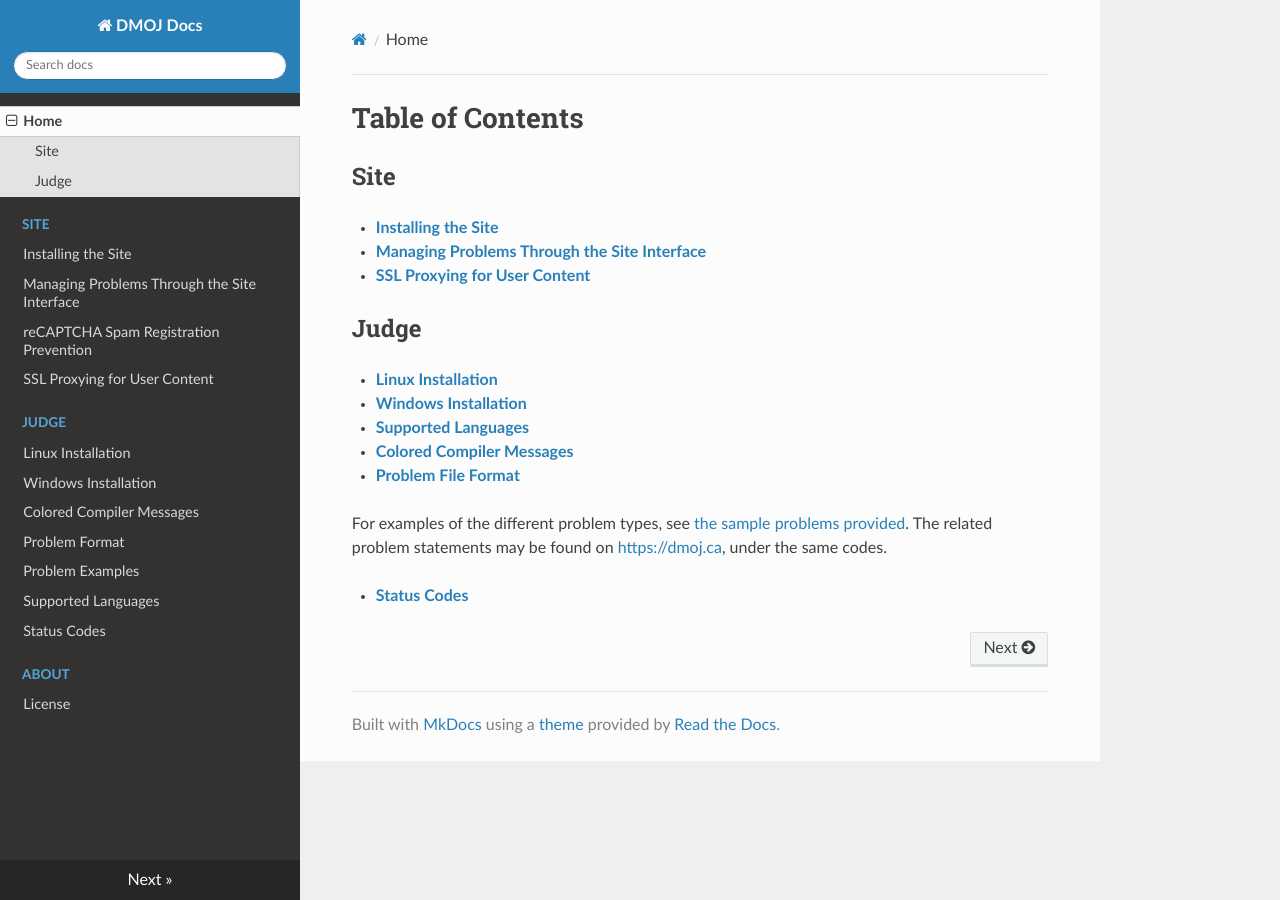
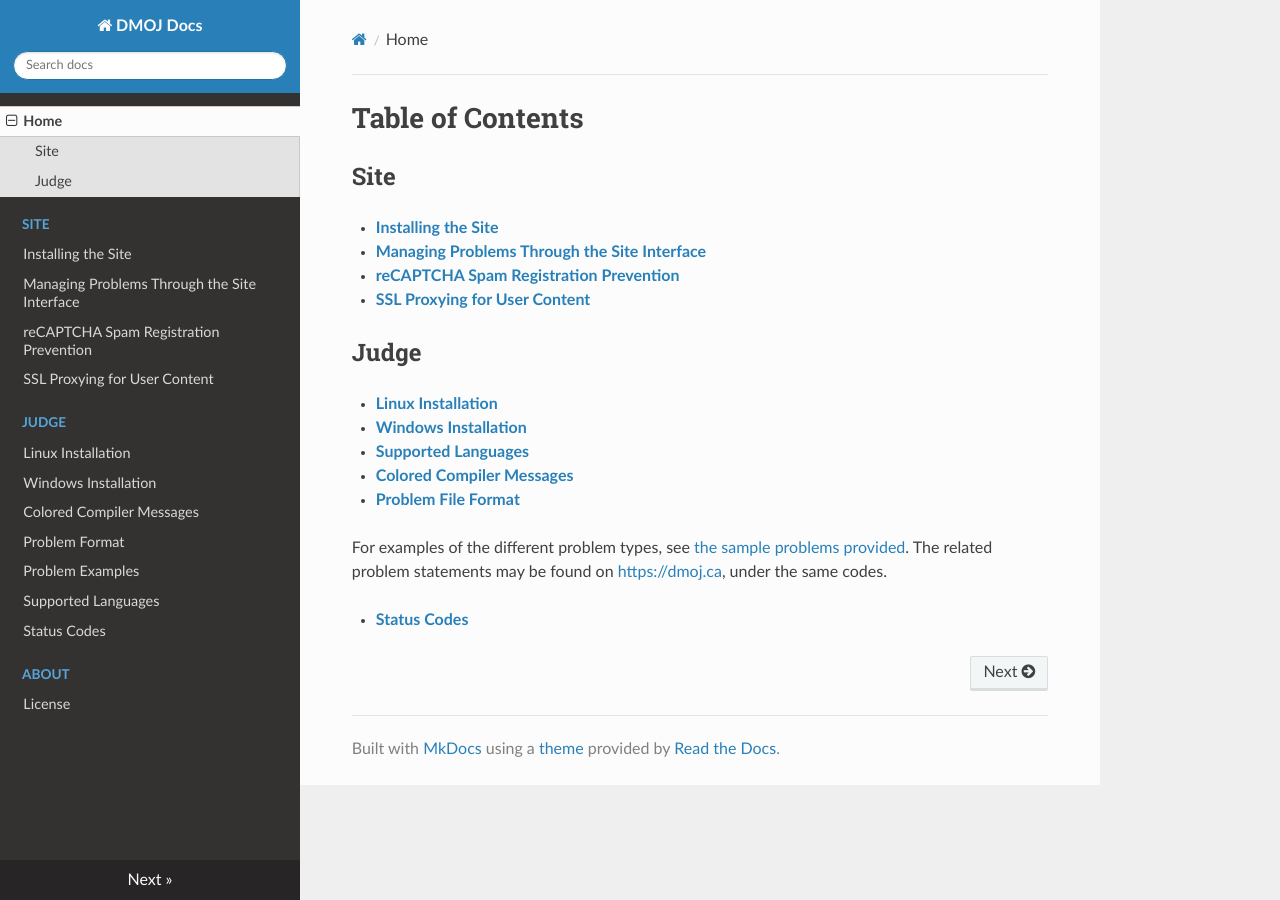
Before and after one commit to DMOJ/docs, an MkDocs documentation site: the page built from docs/index.md, in a window 1280 px wide. Built offline with MkDocs 1.6.1, drawn with Linux system fonts in a browser that asks for light colours; nearby versions of some CDN libraries; old or Windows-style settings are respelled for this version of MkDocs.

Commit message:
Add reCAPTCHA to hardcoded index

```diff
--- a/docs/index.md
+++ b/docs/index.md
@@ -3,6 +3,7 @@
 ## Site
 - [**Installing the Site**](site/installation.md)
 - [**Managing Problems Through the Site Interface**](site/managing_problems.md)
+- [**reCAPTCHA Spam Registration Prevention**](site/recaptcha.md)
 - [**SSL Proxying for User Content**](site/ssl_content_proxy.md)
 
 ## Judge
```
